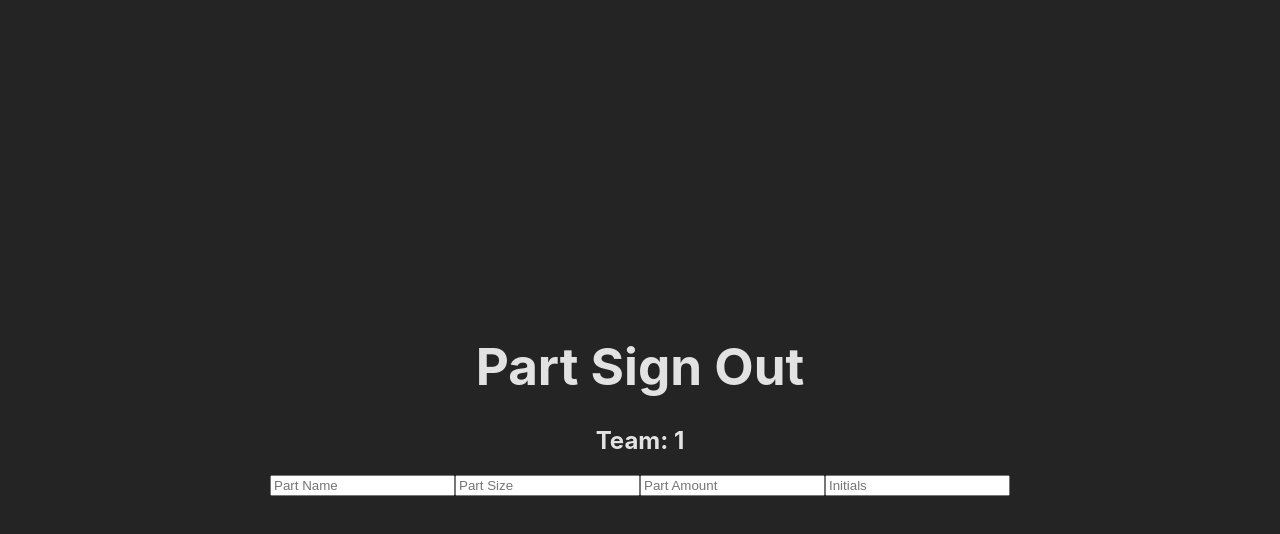
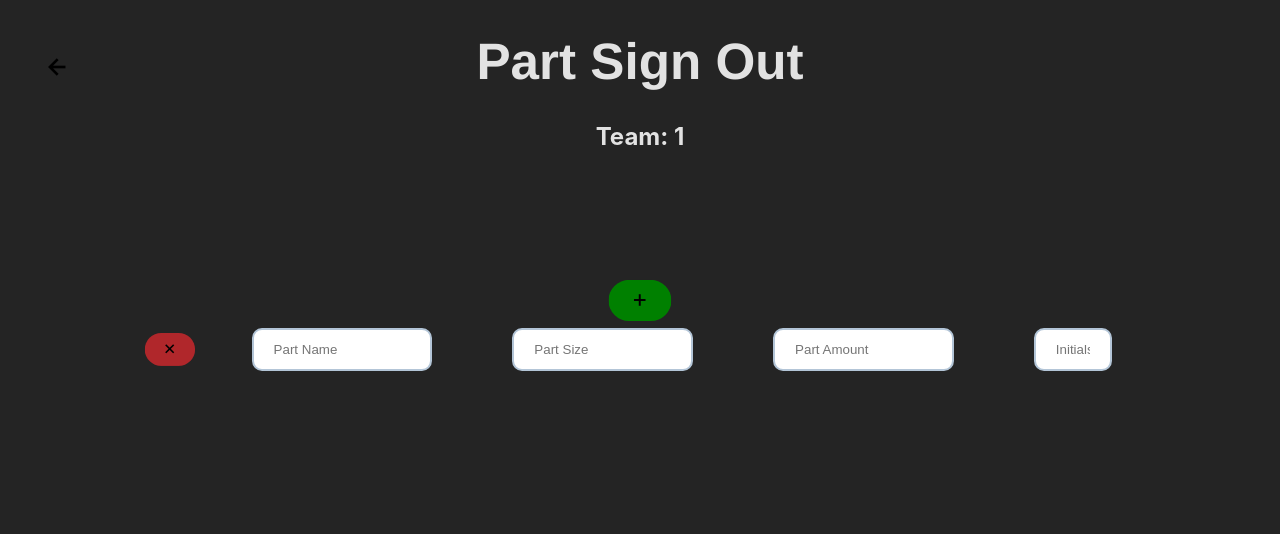
Before and after one commit to dependra123/vexPart, a React (Vite) app: page /team/1 in a window 1280 px wide. Shown: the top 534 px of the page. Built offline with nearby package versions, Linux system fonts and the light colour scheme.

Commit message:
epiccommit

```diff
--- a/index.html
+++ b/index.html
@@ -3,8 +3,9 @@
   <head>
     <meta charset="UTF-8" />
     <link rel="icon" type="image/svg+xml" href="/vite.svg" />
+    <link rel="stylesheet" href="https://fonts.googleapis.com/css2?family=Material+Symbols+Outlined:opsz,wght,FILL,GRAD@20..48,100..700,0..1,-50..200" />
     <meta name="viewport" content="width=device-width, initial-scale=1.0" />
-    <title>Vite + React</title>
+    <title>Sign Out</title>
   </head>
   <body>
     <div id="root"></div>
--- a/src/pages/home.jsx
+++ b/src/pages/home.jsx
@@ -7,7 +7,7 @@ import * as data from '../assets/teams.json';
 
 
 function Home() {
-    const [dropName, setDropName] = useState('Select a drop');
+    const [dropName, setDropName] = useState('Select a Team');
     const [isOpen, setIsOpen] = useState(false);
     const[show, setShow] = useState(false);
     const [teams, setTeams]= useState([]);
--- a/src/pages/partSignOut.css
+++ b/src/pages/partSignOut.css
@@ -0,0 +1,77 @@
+h1{
+    font-family: Helvetica, sans-serif;
+}
+h2{
+    font-family: Inter, sans-serif;
+}
+/* move "text" div  to top of screen*/
+.Text{
+    position: absolute;
+    top: 0;
+    left: 0;
+    width: 100%;
+    z-index: 1;
+}
+.link{
+    /* postion in top left corner  */
+    position: absolute;
+    top: 5%;
+    left: 15px;
+    z-index: 2;
+}
+
+.feildContainder{
+    position: absolute;
+    top: 40%;
+    right: 0;
+    left: 10%;
+    bottom: auto;
+    width: 80%;
+
+
+
+}
+.signOut{
+    display: flex;
+    justify-content: center;
+    align-items: center;
+    margin: 0px 0px;
+    padding: 0px 0px;
+    width: 100%;
+}
+.feildSpan{
+    display: flex;
+    justify-content: center;
+    align-items: center;
+    margin: 0px 0px;
+    padding: 0px 0px;
+    width: 100%;
+}
+.signOut input[type=text]{
+    width: 20%;
+    padding: 12px 20px;
+    margin: 8px 2.5rem;
+    border-radius: 10px;
+    transition: 0.5s;
+    border: 2px solid #B3C5D7;
+}
+/* make last input smaller */
+.signOut input[type=text]:nth-last-child(1){
+    width: 5%;
+}
+.signOut input[type=text]:focus{
+    border: 4px solid #759EB8;
+    border-radius: 15px;
+    scale: 1.1;
+    margin: 7.8px 2.25rem;
+    padding: 10.2px 18px;
+}
+
+
+.material-symbols-outlined {
+  font-variation-settings:
+  'FILL' 1,
+  'wght' 700,
+  'GRAD' 0,
+  'opsz' 40
+}
--- a/src/pages/partSignOut.jsx
+++ b/src/pages/partSignOut.jsx
@@ -1,23 +1,65 @@
-import React from 'react';
+import React, {useState} from 'react';
 import { useParams } from 'react-router';
 import { motion } from 'framer-motion';
 import './partSignOut.css';
+import { Link } from 'react-router-dom';
 
+// make a functions that will handle the input feilds
 
-function PartSignOut() {
-    const {routeID} = useParams();
+const signOutInput = () => {
+    let infoFilled = false;
     return (
-        <div>
-            {/* make 4 input feilds for part name, size, amount and name */}
-            <h1>Part Sign Out</h1>
-            <h2>Team: {routeID}</h2>
 
-            <motion.div className="signOut">
-                <input type="text" placeholder="Part Name"/>
+            <motion.div className="signOut" >
+                <input type="text" placeholder="Part Name" />
                 <input type="text" placeholder="Part Size"/>
                 <input type="text" placeholder="Part Amount"/>
                 <input type="text" placeholder="Initials"/>
             </motion.div>
+    );
+};
+
+function PartSignOut() {
+
+    const {routeID} = useParams();
+    const [feildsArray, setFeildsArray] = useState([signOutInput()])
+    const [divPos, setDivPos] = useState(1);
+    const handleClick = () => {
+
+        setFeildsArray([...feildsArray, signOutInput()]);
+        setDivPos(divPos + 1);
+
+    };
+    const handleRemove = (index) => {
+        const newFeildsArray = [...feildsArray];
+        newFeildsArray.splice(index, 1);
+        setFeildsArray(newFeildsArray);
+    };
+
+
+
+    return (
+        <div>
+            {/* make 4 input feilds for part name, size, amount and name */}
+
+            <Link to='/' className='link'><motion.button className='material-symbols-outlined' style={{background:'none'}} whileHover={{scale:1.25}}>arrow_back</motion.button></Link>
+            <div className='Text'>
+                <h1>Part Sign Out</h1>
+                <h2>Team: {routeID}</h2>
+            </div>
+
+
+            <motion.button  className="material-symbols-outlined" style={{background:'green',scale:.75,  y:-100, borderRadius:90}} whileHover={{scale:1.1}} whileTap={{scale:0.85}} onClick={handleClick}>Add</motion.button>
+            <motion.div className='feildContainder' >
+                {feildsArray.map((feild, index) =>
+                  <motion.span key={index} animate={{y:-5}} transition={{type:'spring', damping:'7'}} initial={{y:-5,opacity:0.2}} whileInView={{y:0, opacity:1}} className="feildSpan">
+                    <motion.button onClick={handleRemove} style={{scale:0.6, borderRadius:60, background:'#B0272B'}} className="material-symbols-outlined" whileHover={{scale:.8, borderRadius:90, background:'#FF0000'}} whileTap={{scale:.5}}>
+                        close
+                    </motion.button>
+                    {feild}
+                </motion.span>)}
+            </motion.div>
+
 
 
         </div>
```
Also changed, not shown: src/assets/parts.json (+8 -1 lines), 1 other file (tests, documents, lock files or other folders).
